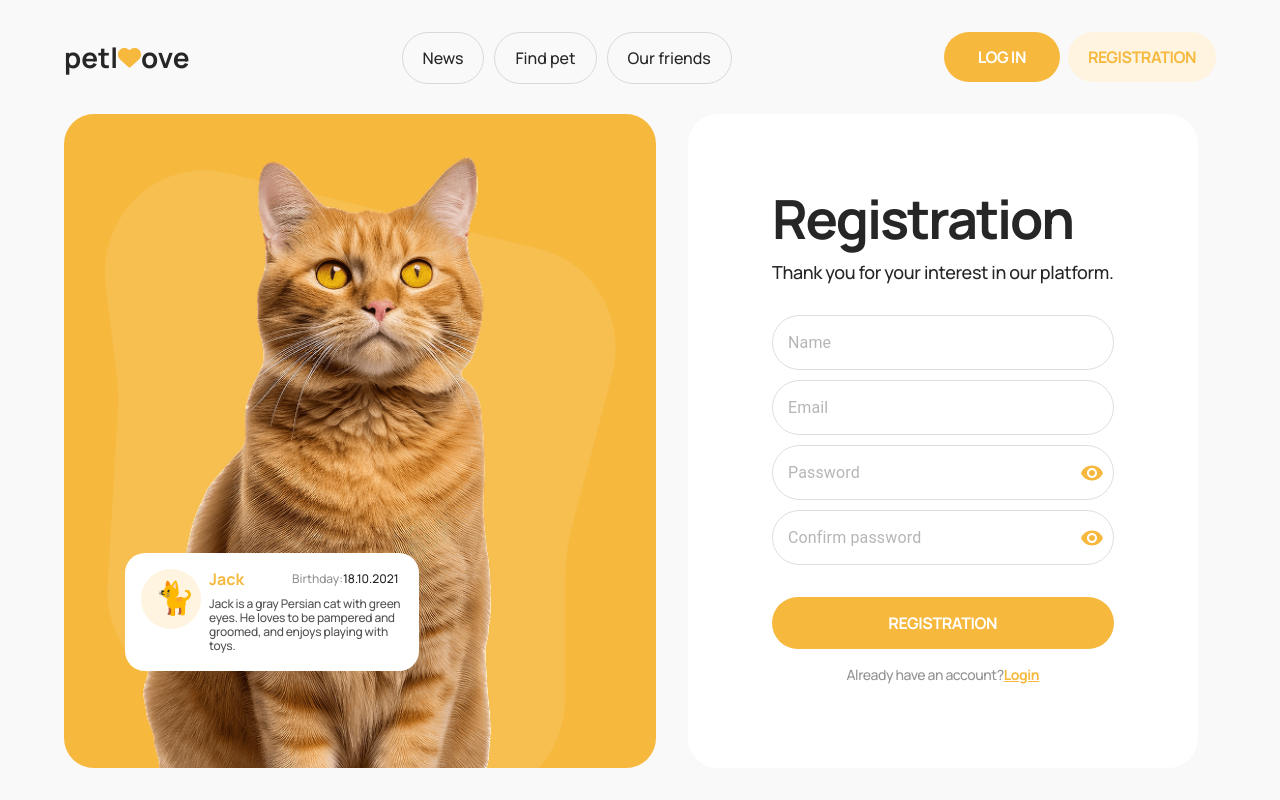
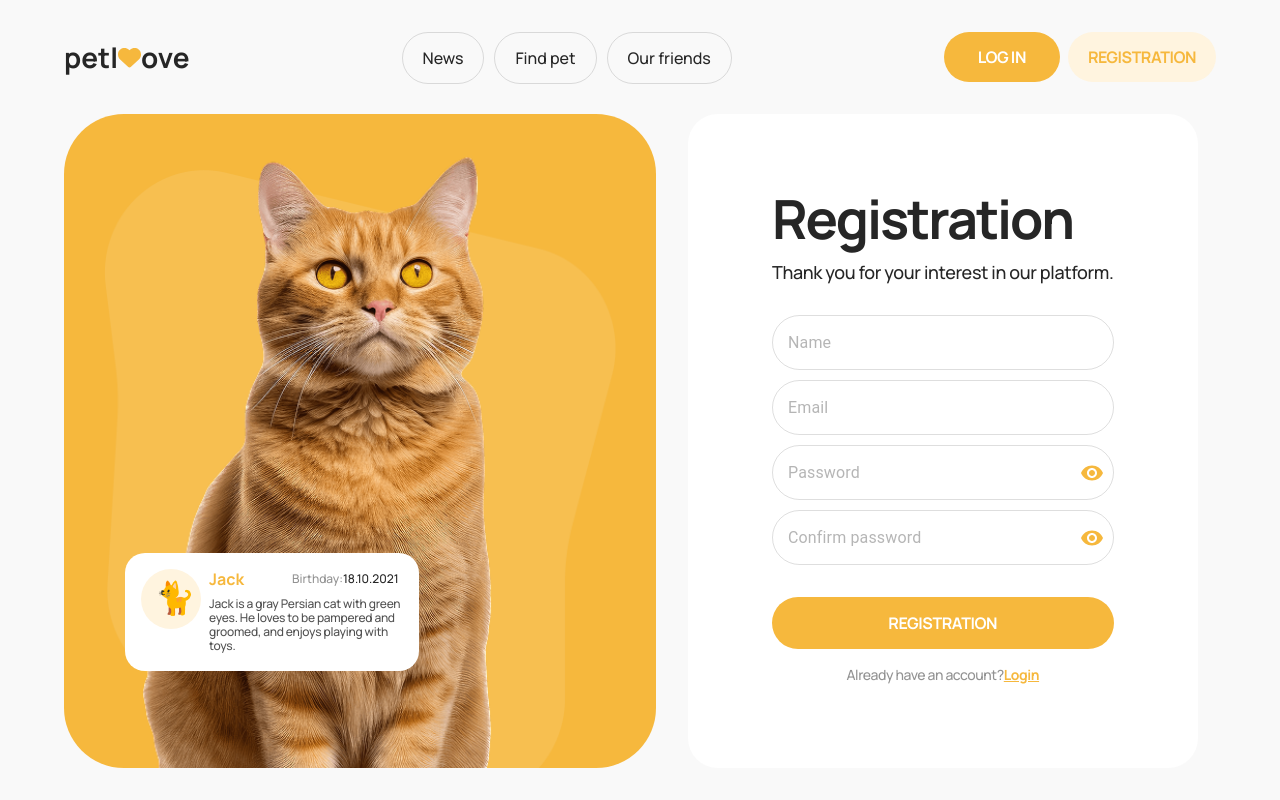
Before and after one commit to iahub4metra/petlove, a React (Vite) app: page /register in a window 1280 px wide. Built offline with nearby package versions, Linux system fonts and the light colour scheme.

Commit message:
fix: container radius on tablet and desc

```diff
--- a/src/components/AuthPetBlock/AuthPetBlock.tsx
+++ b/src/components/AuthPetBlock/AuthPetBlock.tsx
@@ -12,7 +12,7 @@ export default function AuhtPetBlock() {
         : null;
 
     return (
-        <div className="relative rounded-[30px] shrink-0 xl:h-[654px] bg-[#F6B83D] recktangle bg-[url(/images/Rectangle.png)] bg-no-repeat bg-bottom-right bg-size-[300px_241px] md:bg-size-[528px_251px] md:bg-position-[125px_bottom] xl:w-[592px] xl:bg-[url(/images/bg-pet-desc.png)] xl:bg-size-[512px_598px] xl:bg-position-[center_bottom]">
+        <div className="relative rounded-[30px] md:rounded-[60px] shrink-0 xl:h-[654px] bg-[#F6B83D] recktangle bg-[url(/images/Rectangle.png)] bg-no-repeat bg-bottom-right bg-size-[300px_241px] md:bg-size-[528px_251px] md:bg-position-[125px_bottom] xl:w-[592px] xl:bg-[url(/images/bg-pet-desc.png)] xl:bg-size-[512px_598px] xl:bg-position-[center_bottom]">
             <picture>
                 <source
                     srcSet={`${imagePrefix}/mobile.png 1x, ${imagePrefix}/mobile@2x.png 2x`}
```
